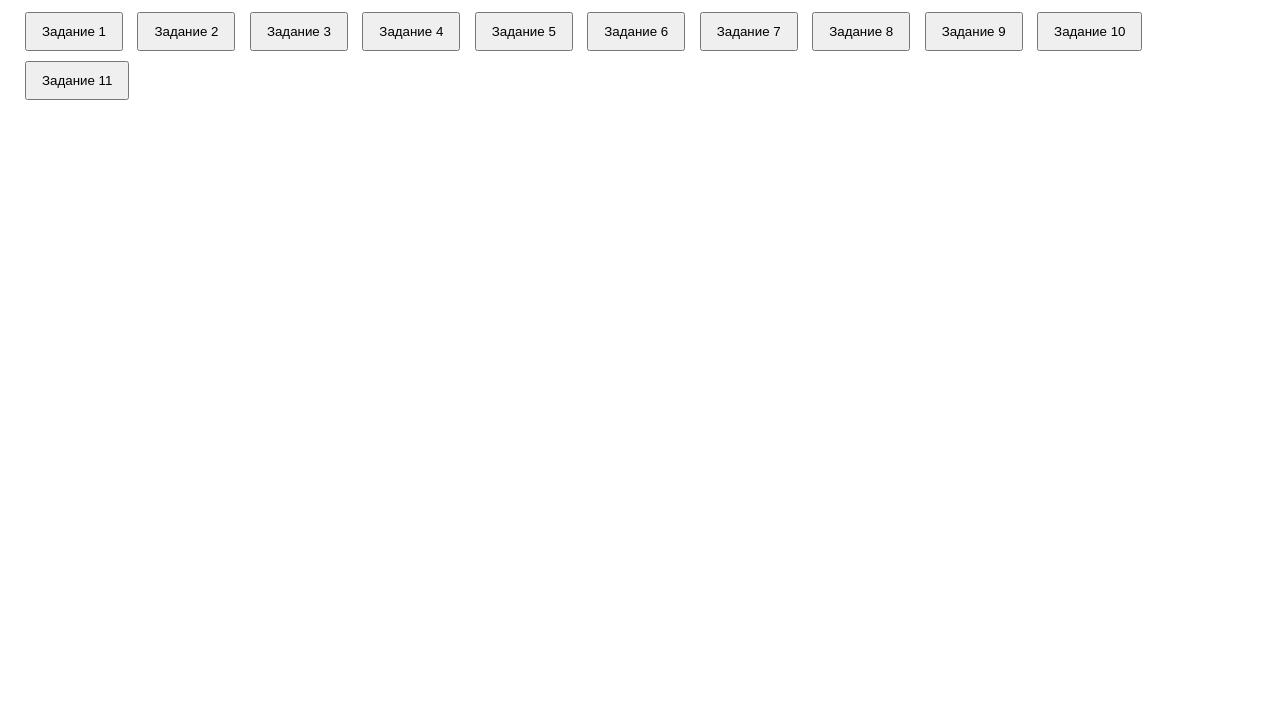
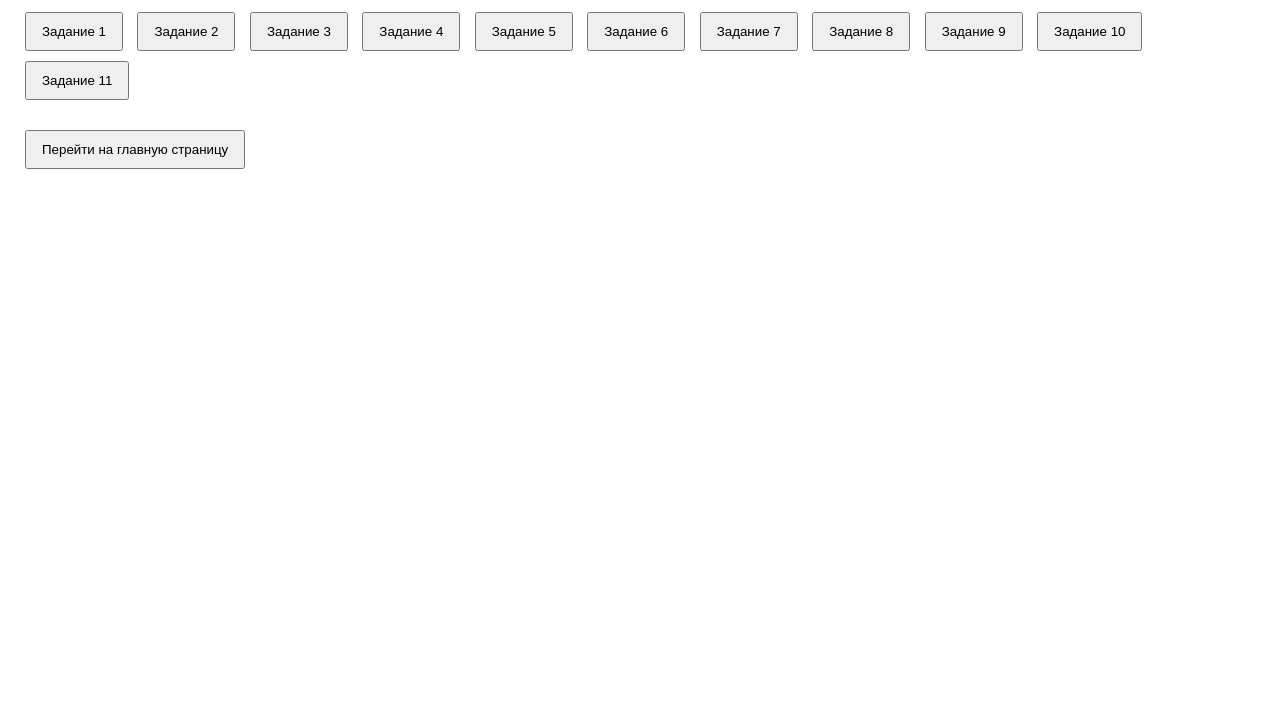
Before and after one commit to pavel1551/Unik, a plain HTML site: page Pract2/index.html in a window 1280 px wide. Shown: the part 73-800 px from the top of the page. Drawn offline with Linux system fonts and the light colour scheme.

Commit message:
Update index.html

```diff
--- a/Pract2/index.html
+++ b/Pract2/index.html
@@ -20,7 +20,7 @@
     <button onclick="task11()">Задание 11</button>
 
     <div id="output"></div>
-
+    <button onclick="redirectToHomepage()">Перейти на главную страницу</button>
     <script src="scripts.js"></script>
 </body>
 </html>
```
